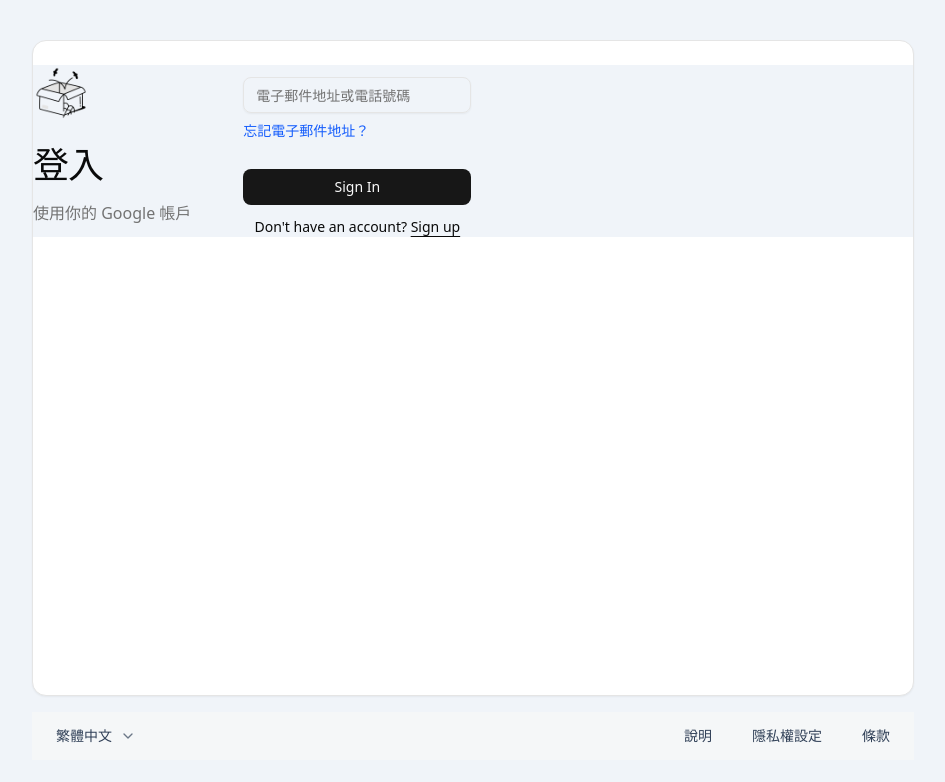
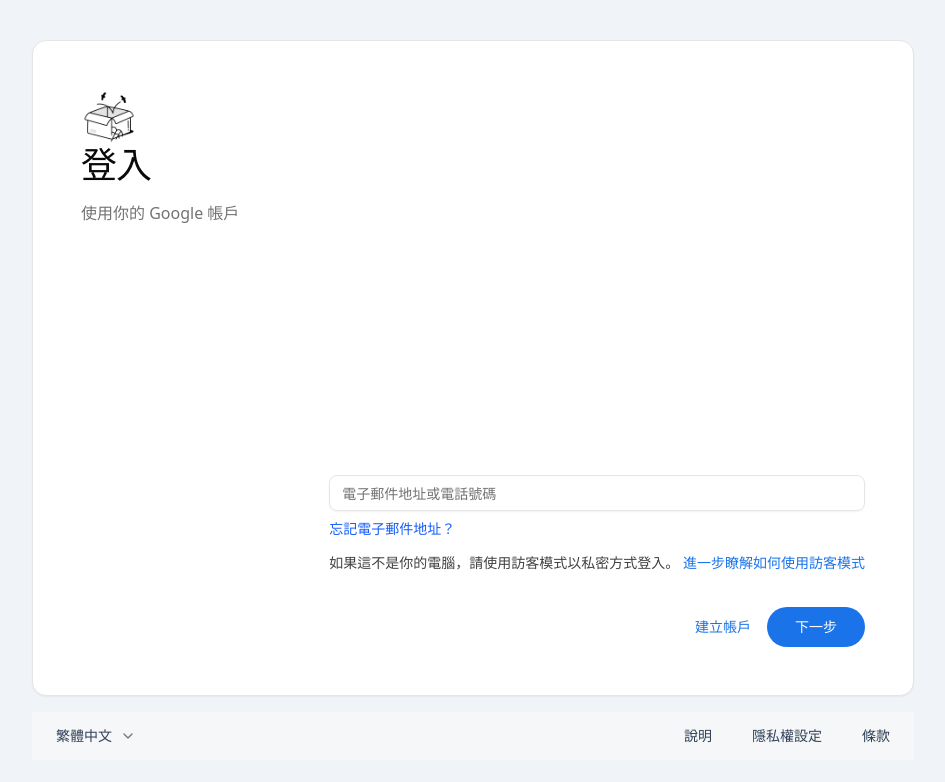
Before and after one commit to tenSunFree/wabw-cashier-fe-demo, a React (Vite) app: page /auth/sign-in in a window 1280 px wide. Shown: the top 782 px of the page, without its empty margins (167-1112 px from the left). Built offline with nearby package versions, Linux system fonts and the light colour scheme.

Commit message:
feat: add GuestLoginFooter and refine sign-in styles

```diff
--- a/src/components/auth/GoogleLoginHeader.tsx
+++ b/src/components/auth/GoogleLoginHeader.tsx
@@ -23,7 +23,7 @@
         className="h-14 w-14 select-none"
         draggable={false}
       />
-      <h1 className="mt-6 text-4xl font-medium tracking-tight">{title}</h1>
+      <h1 className="text-4xl font-medium tracking-tight">{title}</h1>
       <p className="text-muted-foreground mt-4 text-base">{subtitle}</p>
     </div>
   )
--- /dev/null
+++ b/src/components/auth/GuestLoginFooter.tsx
@@ -0,0 +1,109 @@
+import * as React from 'react'
+
+type GuestLoginFooterProps = {
+  className?: string
+
+  // Links (choose one: href or onClick)
+  learnMoreHref?: string
+  onLearnMoreClick?: () => void
+
+  createAccountHref?: string
+  onCreateAccountClick?: () => void
+
+  // Next button
+  nextLabel?: string
+  onNext?: () => void
+  nextDisabled?: boolean
+}
+
+// GuestLoginFooter
+// - Google-style footer section for the sign-in page.
+// - Shows a privacy hint (guest mode) with a "Learn more" link.
+// - Renders bottom actions: "Create account" link (left) and "Next" primary button (right).
+// - Link actions support either `href` (navigation) or `onClick` (custom handler).
+// - Pure presentational component: no auth logic, no side effects.
+export default function GuestLoginFooter({
+  className = '',
+  learnMoreHref,
+  onLearnMoreClick,
+  createAccountHref,
+  onCreateAccountClick,
+  nextLabel = '下一步',
+  onNext,
+  nextDisabled = false,
+}: GuestLoginFooterProps) {
+  return (
+    <div className={`w-full ${className}`}>
+      {/* Top notice */}
+      <p className="text-sm leading-6 text-neutral-700">
+        如果這不是你的電腦，請使用訪客模式以私密方式登入。{' '}
+        <ActionLink
+          href={learnMoreHref}
+          onClick={onLearnMoreClick}
+          ariaLabel="進一步瞭解如何使用訪客模式"
+        >
+          進一步瞭解如何使用訪客模式
+        </ActionLink>
+      </p>
+      {/* Bottom actions */}
+      <div className="mt-8 flex items-center justify-between">
+        <div className="flex-1" />
+        <ActionLink
+          href={createAccountHref}
+          onClick={onCreateAccountClick}
+          ariaLabel="建立帳戶"
+        >
+          建立帳戶
+        </ActionLink>
+        <div className="w-4" />
+        <button
+          type="button"
+          onClick={onNext}
+          disabled={nextDisabled}
+          className={[
+            'inline-flex items-center justify-center rounded-full px-7 py-2.5',
+            'text-sm font-medium text-white',
+            'bg-[#1a73e8] hover:bg-[#1667d6] active:bg-[#145fc5]',
+            'focus:ring-2 focus:ring-[#1a73e8] focus:ring-offset-2 focus:outline-none',
+            'disabled:cursor-not-allowed disabled:opacity-60',
+          ].join(' ')}
+        >
+          {nextLabel}
+        </button>
+      </div>
+    </div>
+  )
+}
+
+function ActionLink({
+  href,
+  onClick,
+  children,
+  ariaLabel,
+}: {
+  href?: string
+  onClick?: () => void
+  children: React.ReactNode
+  ariaLabel: string
+}) {
+  const common =
+    'text-sm font-medium text-[#1a73e8] hover:underline underline-offset-4'
+  // Use an anchor when href is provided; otherwise fall back to a button (Google link-button style).
+  if (href) {
+    return (
+      <a href={href} className={common} aria-label={ariaLabel}>
+        {children}
+      </a>
+    )
+  }
+  return (
+    <button
+      type="button"
+      onClick={onClick}
+      className={common}
+      aria-label={ariaLabel}
+    >
+      {children}
+    </button>
+  )
+}
--- a/src/components/auth/SignInCard.tsx
+++ b/src/components/auth/SignInCard.tsx
@@ -15,6 +15,7 @@
 import { Loader2 } from 'lucide-react'
 import { Input } from '../ui/input'
 import { GoogleLoginHeader } from './GoogleLoginHeader'
+import GuestLoginFooter from './GuestLoginFooter'
 
 type SignInValues = z.infer<typeof signInSchema>
 type SignInForm = ReturnType<typeof useForm<SignInValues>>
@@ -37,9 +38,20 @@
 }) {
   return (
     <Card className={className}>
-      <div className="flex w-full items-start gap-4 bg-[#F0F4F9]">
-        <GoogleLoginHeader />
-        <SignInCardForm form={form} onSubmit={onSubmit} isLoading={isLoading} />
+      <div className="flex h-full w-full items-start gap-4 bg-[#11009900]">
+        <div className="flex flex-col">
+          <GoogleLoginHeader />
+          <div className="flex-1" />
+        </div>
+        <div className="flex-1" />
+        <div className="flex h-full flex-col">
+          <div className="flex-1" />
+          <SignInCardForm
+            form={form}
+            onSubmit={onSubmit}
+            isLoading={isLoading}
+          />
+        </div>
       </div>
     </Card>
   )
@@ -56,8 +68,8 @@
 }) {
   return (
     <Form {...form}>
-      <form onSubmit={form.handleSubmit(onSubmit)} className="space-y-0">
-        <div className="grid gap-7 px-9 py-3">
+      <form onSubmit={form.handleSubmit(onSubmit)} className="bg-[#11558800]">
+        <div className="grid gap-7 py-3">
           <FormField
             control={form.control}
             name="email"
@@ -81,6 +93,7 @@
               </FormItem>
             )}
           />
+          {/*
           <Button
             type="submit"
             className="w-full"
@@ -96,13 +109,21 @@
               'Sign In'
             )}
           </Button>
+          */}
         </div>
+        <GuestLoginFooter
+          learnMoreHref="/help/guest-mode"
+          onCreateAccountClick={() => console.log('create account')}
+          onNext={() => console.log('next')}
+        />
+        {/*
         <div className="text-center text-sm">
           Don't have an account?{' '}
           <Link to="/auth/sign-up" className="underline underline-offset-4">
             Sign up
           </Link>
         </div>
+        */}
       </form>
     </Form>
   )
--- a/src/components/auth/SignInForm.tsx
+++ b/src/components/auth/SignInForm.tsx
@@ -56,7 +56,7 @@
       {...props}
     >
       <SignInCard
-        className="w-full md:h-[90svh]"
+        className="w-full md:h-[90svh] p-12"
         form={form}
         onSubmit={onSubmit}
         isLoading={isLoading}
--- a/src/pages/auth/SignIn.tsx
+++ b/src/pages/auth/SignIn.tsx
@@ -3,7 +3,7 @@
 export default function SignIn() {
   return (
     <div className="flex flex-column h-svh items-center justify-center gap-6 bg-[#F0F4F9] p-6 md:p-10">
-      <SignInForm className="w-full" />
+      <SignInForm className="w-full bg-[#11558800]" />
     </div>
   )
 }
```
